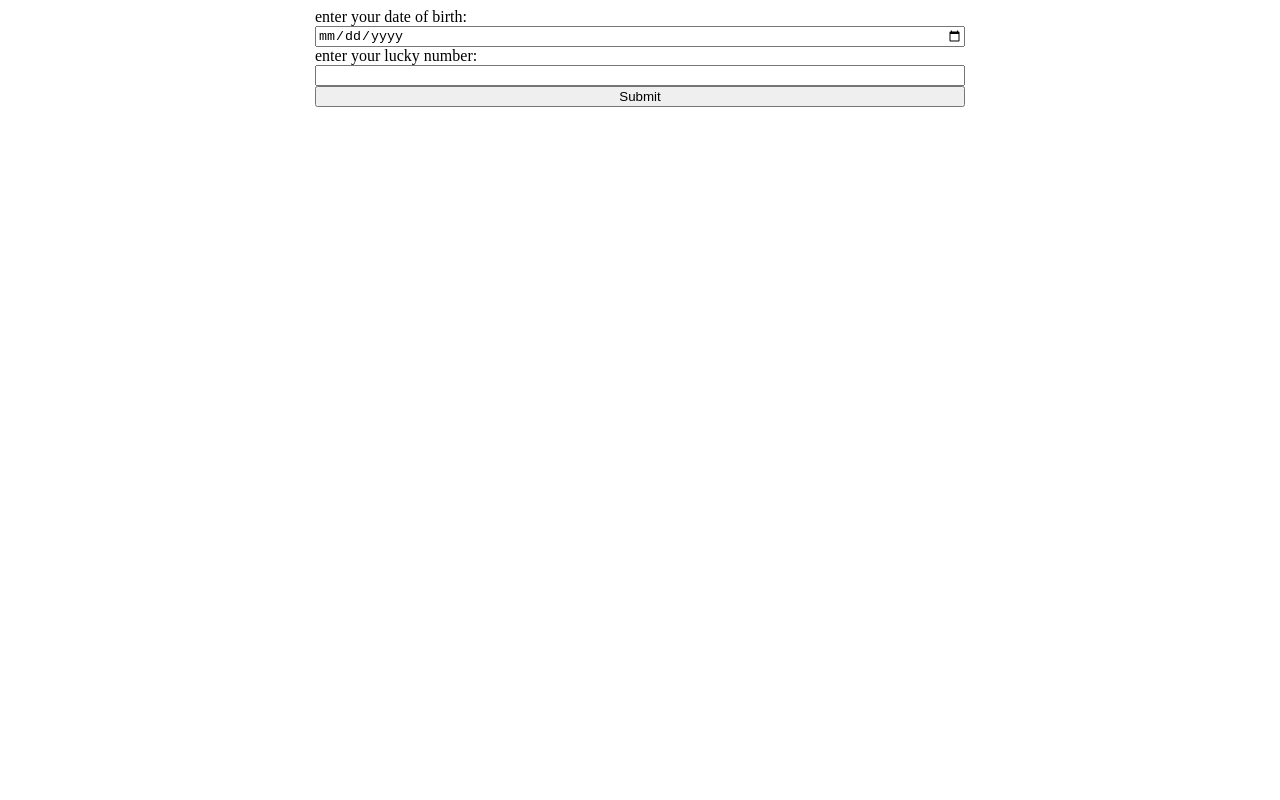
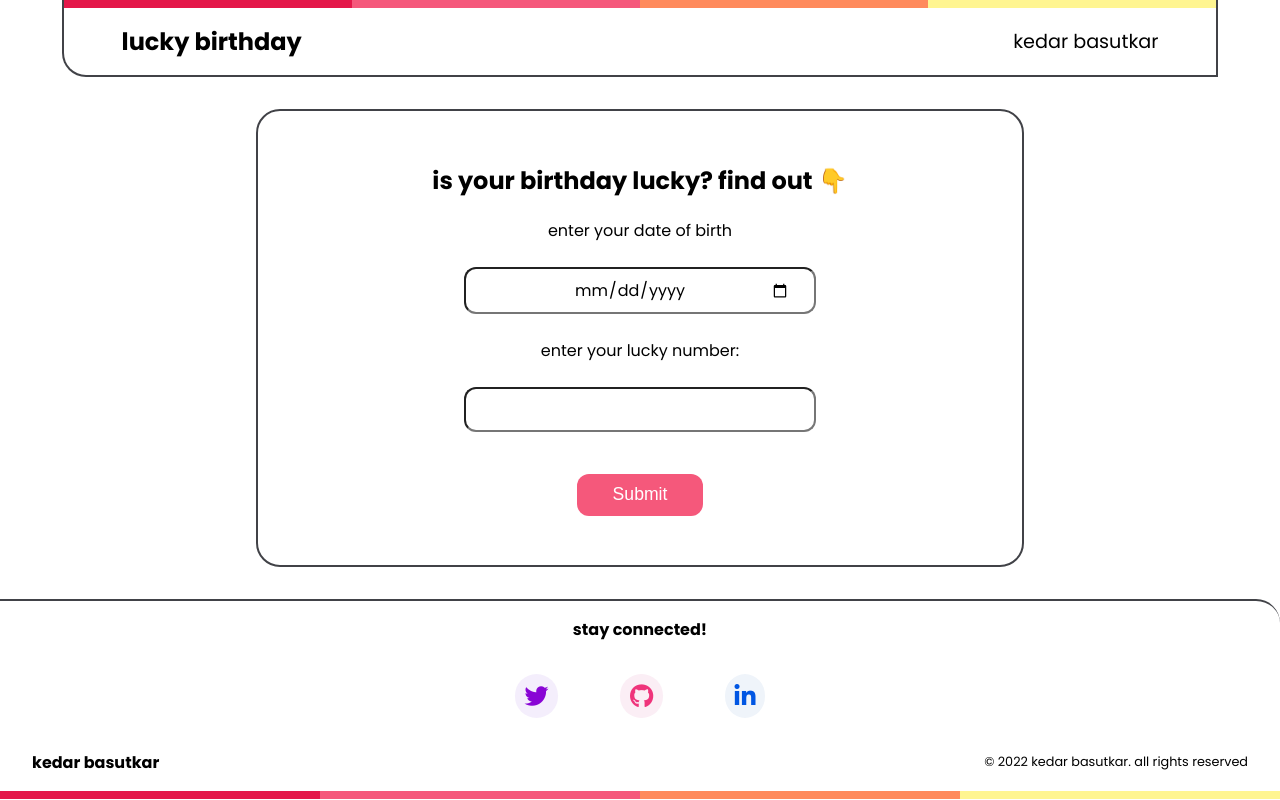
Before and after one commit to kedaroo/lucky-birthday, a plain HTML site: page index.html in a window 1280 px wide. Drawn offline with Linux system fonts and the light colour scheme.

Commit message:
style: header, footer, app container, favicon

```diff
--- a/app.js
+++ b/app.js
@@ -25,9 +25,9 @@ function clickHandler() {
         let sum = calculateSum();
         let luck = checkLuck(sum);
         if (luck) {
-            divOutput.innerText = "your birthday is lucky!";
+            divOutput.innerText = "your birthday is lucky! 🥳";
         } else {
-            divOutput.innerText = "your birthday is not lucky!";
+            divOutput.innerText = "your birthday is not lucky! 🙁";
         }
     } else {
         divOutput.innerText = "please enter both the fields!";
--- a/index.html
+++ b/index.html
@@ -4,12 +4,32 @@
     <meta charset="UTF-8">
     <meta http-equiv="X-UA-Compatible" content="IE=edge">
     <meta name="viewport" content="width=device-width, initial-scale=1.0">
+    <link rel="apple-touch-icon" sizes="180x180" href=".assets/favicon/apple-touch-icon.png">
+    <link rel="icon" type="image/png" sizes="32x32" href=".assets/favicon/favicon-32x32.png">
+    <link rel="icon" type="image/png" sizes="16x16" href=".assets/favicon/favicon-16x16.png">
+    <link rel="manifest" href=".assets/favicon/site.webmanifest">
     <link href="styles.css" rel="stylesheet">
     <title>lucky birthday</title>
 </head>
 <body>
-    <div class="container">
-        <label for="dob">enter your date of birth:</label>
+    <header>
+        <table>
+            <tr>
+                <td class="color1"></td>
+                <td class="color2"></td>
+                <td class="color3"></td>
+                <td class="color4"></td>
+            </tr>
+        </table>
+        <div class="container-header">
+            <h1>lucky birthday</h1>
+            <a href="https://kedar-basutkar.netlify.app/">kedar basutkar</a>
+        </div>
+    </header>
+
+    <div class="app-container">
+        <h2>is your birthday lucky? find out 👇</h2>
+        <label for="dob">enter your date of birth</label>
         <input type="date" id="dob">
 
         <label for="lucky-num">enter your lucky number:</label>
@@ -21,6 +41,42 @@
 
 
     </div>
+    <footer>
+        <div class="container-footer">
+            <p class="text-center">stay connected!</p>
+            <ul class="socials-list">
+                <li class="socials-list-item">
+                    <a href="https://twitter.com/BasutkarKedar" target="_blank">
+                        <i class="fa-brands fa-twitter social-icon"></i>
+                    </a>
+                </li>
+                <li class="socials-list-item">
+                    <a href="https://github.com/kedaroo" target="_blank">
+                        <i class="fa-brands fa-github social-icon"></i>
+                    </a>
+                </li>
+                <li class="socials-list-item">
+                    <a href="https://www.linkedin.com/in/kedar-basutkar-67b30a216/" target="_blank">
+                        <i class="fa-brands fa-linkedin-in social-icon"></i>
+                    </a>
+                </li>
+            </ul>
+            <div class="footer-list">
+                <p class="footer-name">
+                    <a href="https://kedar-basutkar.netlify.app/">kedar basutkar</a>
+                </p>
+                <p class="copyright-text">© 2022 kedar basutkar. all rights reserved</p>
+            </div>
+            <table>
+                <tr>
+                    <td class="color1"></td>
+                    <td class="color2"></td>
+                    <td class="color3"></td>
+                    <td class="color4"></td>
+                </tr>
+            </table>
+        </div>
+    </footer>
     <script src="app.js" type="text/javascript"></script>
 </body>
 </html>
--- a/styles.css
+++ b/styles.css
@@ -1,7 +1,202 @@
-.container {
+@import url('https://fonts.googleapis.com/css2?family=Poppins:wght@400;700&display=swap');
+@import url('https://cdnjs.cloudflare.com/ajax/libs/font-awesome/6.0.0/css/all.min.css');
+
+:root {
+    --border-color: rgb(255, 255, 255);
+}
+
+/* typography */
+body {
+    font-family: 'Poppins', sans-serif;
+    margin: 0;
+}
+
+h1 {
+    font-size: 1.5rem;
+}
+
+a {
+    text-decoration: none;
+    color: black;
+}
+
+header {
+    border-bottom: 2px solid #414247;
+    border-left: 2px solid #414247;
+    border-right: 2px solid #414247;
+    border-bottom-left-radius: 24px;
+    width: 90%;
+    max-width: 1200px;
+    margin: 0 auto;
+    text-align: center;
+}
+
+/* layout */
+
+/* color-bar */
+table {
+    border-collapse: collapse;
+}
+td {
+    width: 25vw;
+    height: 8px;
+    padding: 0px;
+}
+.color1 {
+    background-color: #e41749;
+}
+.color2 {
+    background-color: #f5587b;
+}
+.color3 {
+    background-color: #ff8a5c;
+}
+.color4 {
+    background-color: #fff591;
+}
+
+.container-header {
+    display: flex;
+    justify-content: space-between;
+    align-items: center;
+    width: 90%;
+    margin: 0 auto;
+}
+
+.container-header a {
+    font-size: 1.2rem;
+    margin: 1em 0;
+}
+
+/* app */
+.app-container {
     display: flex;
     flex-direction: column;
-    width: 90%;
-    max-width: 650px;
-    margin: 0 auto;
+    align-items: center;
+    width: 80%;
+    margin: 2em auto;
+    border-radius: 24px;
+    max-width: 700px;
+    padding: 2em;
+    text-align: center;
+    border: 2px solid #414247;
 }
+
+input {
+    text-align: center;
+    max-width: 300px;
+    width: 60vw;
+    padding: 0.5em 1.5em;
+    margin: 1.5em;
+    font-size: 1rem;
+    font-family: 'Poppins', sans-serif;
+    border-radius: 12px;
+}
+
+button {
+    font-size: 1.1rem;
+    padding: 0.6em 2em;
+    margin: 1em;
+    background-color: #f5587b;
+    border: none;
+    color: white;
+    border-radius: 12px;
+    cursor: pointer;
+}
+
+button:hover,
+button:focus {
+    background-color: #e2234c;
+}
+
+#output {
+    font-size: 1.2rem;
+    font-weight: 700;
+}
+
+/* footer */
+
+.container-footer {
+    display: flex;
+    flex-direction: column;
+    align-items: center;
+    border-top: 2px solid #414247;
+    border-top-right-radius: 24px;
+    max-height: 100px;
+}
+
+.text-center {
+    text-align: center;
+    font-weight: 700;
+}
+
+.socials-list {
+    display: flex;
+    list-style: none;
+    padding: 0;
+    width: 80%;
+    max-width: 250px;
+    justify-content: space-between;
+}
+
+.social-icon {
+    font-size: 1.5rem;
+    padding: 0.4em;
+    border-radius: 50%;
+}
+
+.fa-github {
+    color: #ef347b;
+    background-color: #fbeef5;
+}
+
+.fa-linkedin-in {
+    color: #0056e3;
+    background-color: #eff4fa;
+}
+
+.fa-twitter {
+    color: #8905d5;
+    background-color: #f4eefc;
+}
+
+.footer-list {
+    display: flex;
+    justify-content: space-between;
+    width: 95%;
+    align-items: center;
+    text-align: center;
+}
+
+.footer-nav-list  {
+    display: flex;
+    list-style: none;
+    padding: 0;
+    border: 1px solid gray;
+    justify-content: space-between;
+    width: 350px;
+}
+
+.footer-nav-link {
+    text-decoration: none;
+    color: black;
+}
+
+.footer-name {
+    font-weight: 700;
+}
+
+.copyright-text {
+    font-size: 0.8rem;
+}
+
+@media (max-width: 820px) {
+
+    .container-header {
+        flex-direction: column;
+    }
+
+    .footer-list {
+        flex-direction: column;
+    }
+}
```
Also changed, not shown: assets/favicon/android-chrome-192x192.png (added), assets/favicon/android-chrome-512x512.png (added), assets/favicon/apple-touch-icon.png (added), assets/favicon/favicon-16x16.png (added), assets/favicon/favicon-32x32.png (added), assets/favicon/favicon.ico (added), assets/favicon/site.webmanifest (added).
